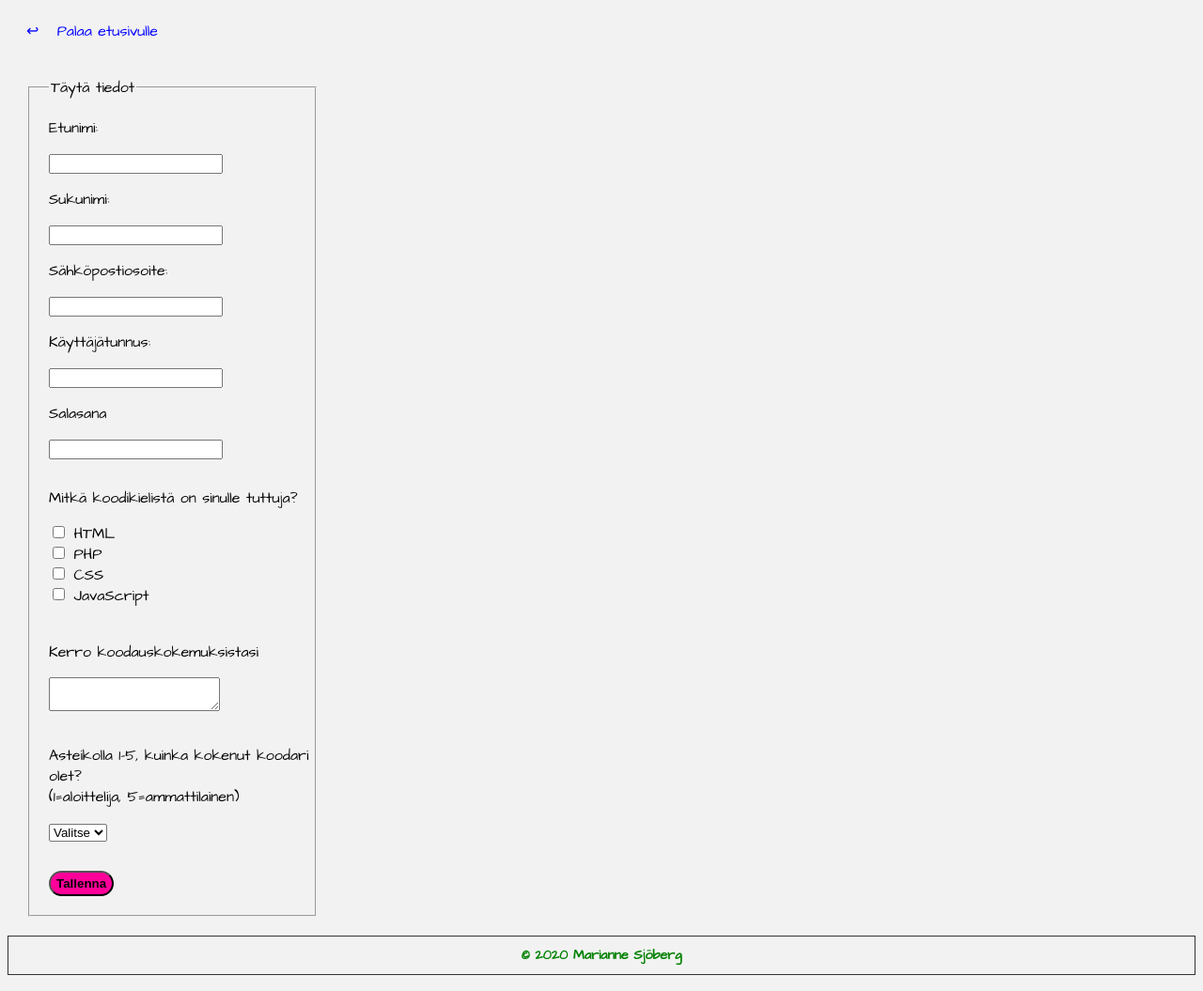
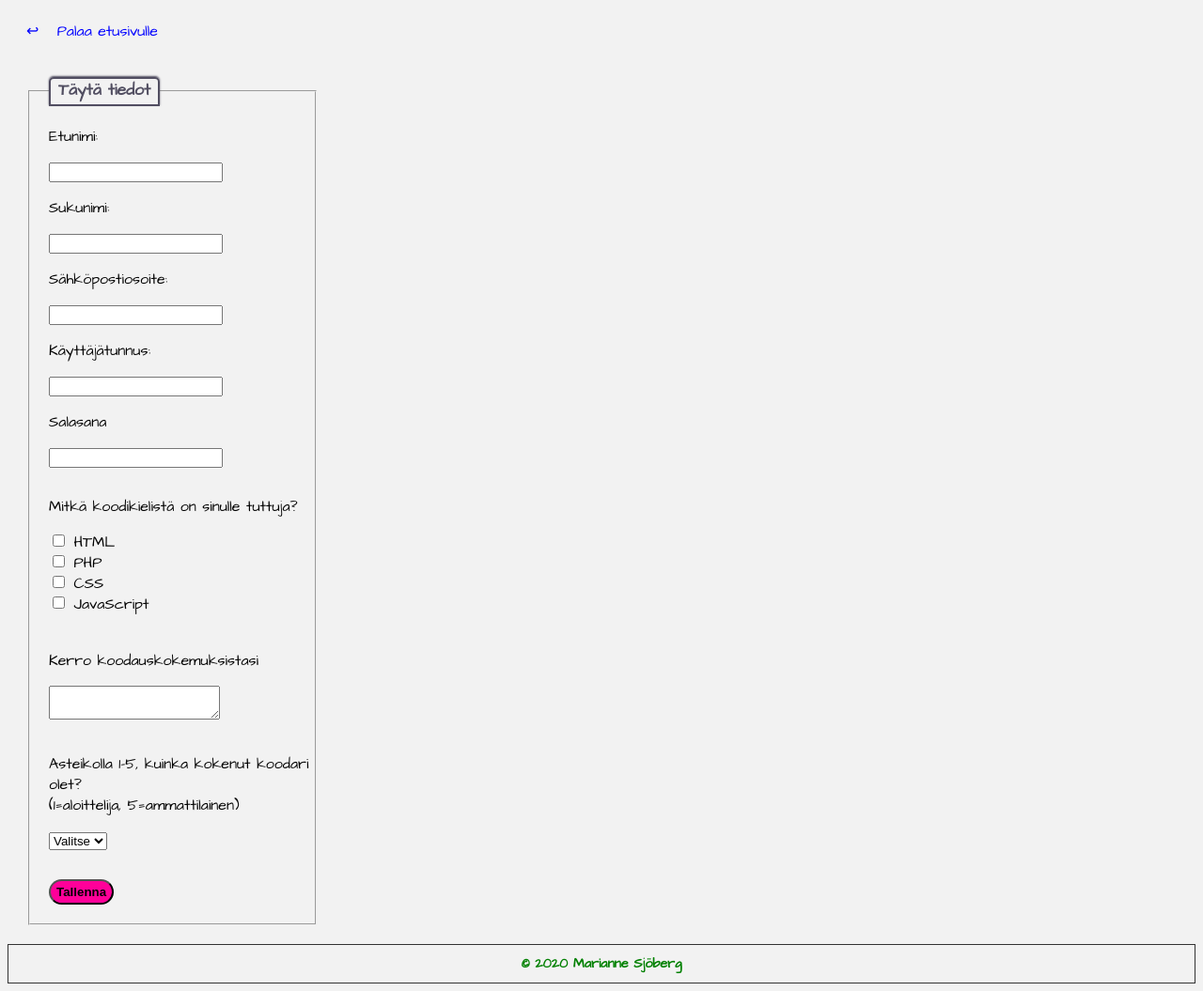
Before and after one commit to CM8Solutions/at1.1_openvalmiit, a PHP site: page /lomake.php in a window 1280 px wide. Shown: the part 66-1121 px from the top of the page at 94% size. Run offline with PHP 8.4, Linux system fonts and the light colour scheme.

Commit message:
lomakkeen ja muokkauksen kehittelyä

```diff
--- a/kayttajat.php
+++ b/kayttajat.php
@@ -53,6 +53,8 @@ else{
 
 
         $kokemus_sanallinen = $rivi[koodauskokemus_sanallinen];
+        $kokemus_sanallinen = str_replace("\n", "<br />", $kokemus_sanallinen);
+
         $kokemus_arvio = $rivi[koodauskokemus_arvio];
 
         echo'<tr><td>' . $etunimi . '</td><td>' . $sukunimi . '</td><td>' . $sposti . '</td><td>' . $tunnus . '</td><td>' . $koodikielet . '</td><td>' . $kokemus_sanallinen . '</td><td>' . $kokemus_arvio . '</td>';
--- a/tallenna.php
+++ b/tallenna.php
@@ -35,7 +35,6 @@ $sposti = $_POST[sposti];
 $tunnus = $_POST[tunnus];
 $salasana = $krypattu_salasana;
 $kokemus_sanallinen=$_POST[kokemus_sanallinen];
-$kokemus_sanallinen= nl2br($kokemus_sanallinen);
 $kielet = implode(', ', $_POST['kielet']);
 $kokemus_arvio = $_POST[kokemus_arvio];
 
--- a/ulkoasu.css
+++ b/ulkoasu.css
@@ -113,6 +113,24 @@ footer{
 .lomake fieldset{
     padding: 5px 5px 20px 20px;
 }
+.lomake fieldset legend{
+    color: #514E61;
+    border-top: 2px solid #514E61;
+    border-left: 2px solid #514E61;
+    border-right: 2px solid #514E61;
+      border-bottom: 2px solid #514E61;
+    border-radius: 5px 5px 0px 0px;
+    -webkit-border-radius: 5px 5px 0px 0px;
+    -moz-border-radius: 5px 5px 0px 0px;
+
+    padding: 0px 8px 3px 8px;
+    box-shadow: -0px -1px 2px #514E61;
+    -moz-box-shadow:-0px -1px 2px #514E61;
+    -webkit-box-shadow:-0px -1px 2px #514E61;
+
+    font-size: 1.1em;
+    font-weight: bold;
+}
 
 .kayttajat{
       background-color: #555555;
```
Also changed, not shown: muokkaa_kayttaja.php (+13 -6 lines), muokkaa_kayttajan_tiedot.php (+31 -9 lines), 1 other file.
